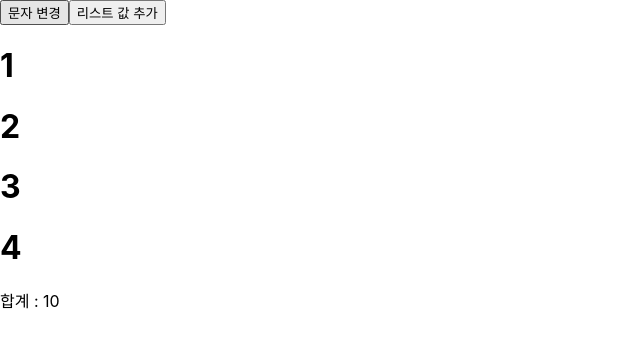
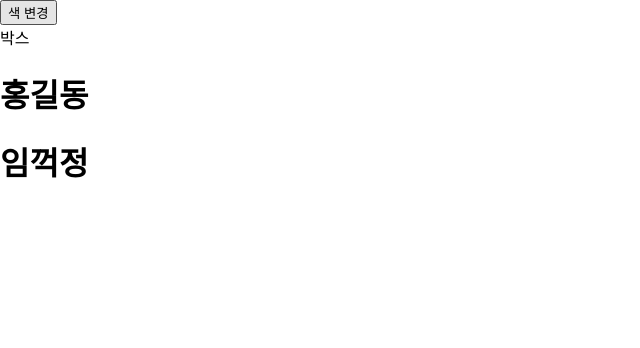
Before and after one commit to HanaHww2/reactStudy, a React (Create React App) app: page / in a window 1280 px wide. Shown: the top 348 px of the page, without its empty margins (0-640 px from the left). Built offline with nearby package versions, Linux system fonts and the light colour scheme.

Commit message:
feat: useRef 기본
useRef는 디자인, dom을 변경할 때 사용할 수 있다.

```diff
--- a/src/App.js
+++ b/src/App.js
@@ -1,42 +1,31 @@
-import { useMemo, useState } from "react";
+import { createRef, useRef, useState } from "react";
 import "./App.css";
 
 function App() {
-  const [list, setList] = useState([1, 2, 3, 4]);
-  const [str, setStr] = useState("합계");
-
-  const getAddResult = () => {
-    let sum = 0;
-    list.forEach((i) => (sum += i));
-    console.log("sum 함수 실행됨:", sum);
-    return sum;
-  };
-
-  const addResult = useMemo(() => getAddResult(), [list]); // getAddResult() 함수를 기억해두고, list가 변경되는 경우 실행한다.
+  const myRef = useRef(null);
+  const [list, setList] = useState([
+    { id: 1, name: "홍길동" },
+    { id: 2, name: "임꺽정" },
+  ]);
+  const myRefs = Array.from({ length: list.length }).map(() => createRef()); // list의 길이에 따라 동적으로 ref 배열 생성
 
   return (
     <div>
       <button
         onClick={() => {
-          setStr("안녕"); // 상태값 변경시 다른 요소들도 함께 re-rendering이 된다. -> useMemo로 최적화
+          console.log(myRef);
+          console.log(myRef.current);
+          //myRef.current.style.backgroundColor = "red";
+          myRefs[0].current.style.backgroundColor = "red"; // 홍길동 색 변경
         }}
       >
-        문자 변경
+        색 변경
       </button>
-      <button
-        onClick={() => {
-          setList([...list, 10]);
-        }}
-      >
-        리스트 값 추가
-      </button>
+      <div ref={myRef}>박스</div>
       <div>
-        {list.map((i) => (
-          <h1>{i}</h1>
+        {list.map((user, index) => (
+          <h1 ref={myRefs[index]}>{user.name}</h1>
         ))}
-      </div>
-      <div>
-        {str} : {addResult}
       </div>
     </div>
   );
```
